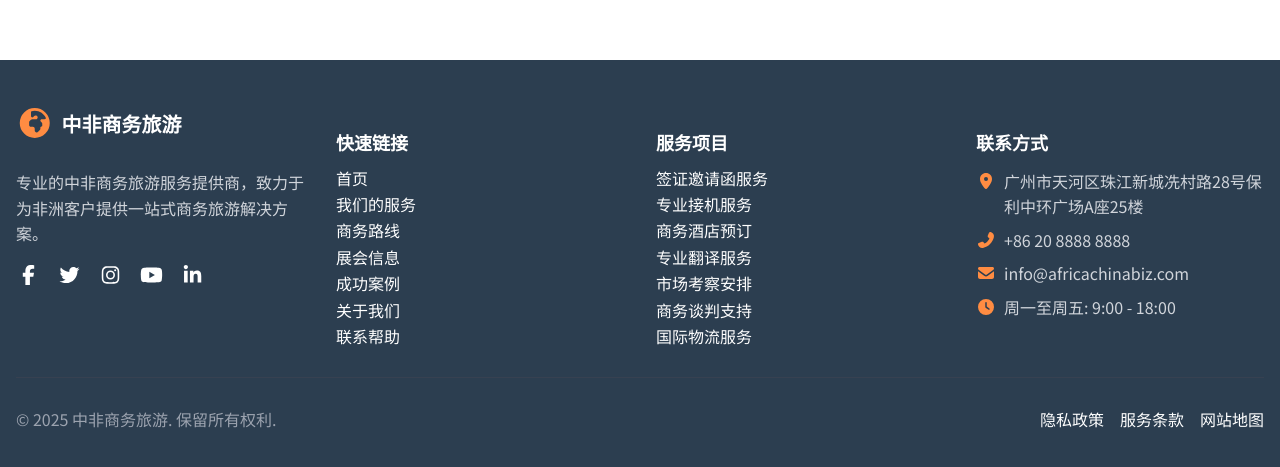
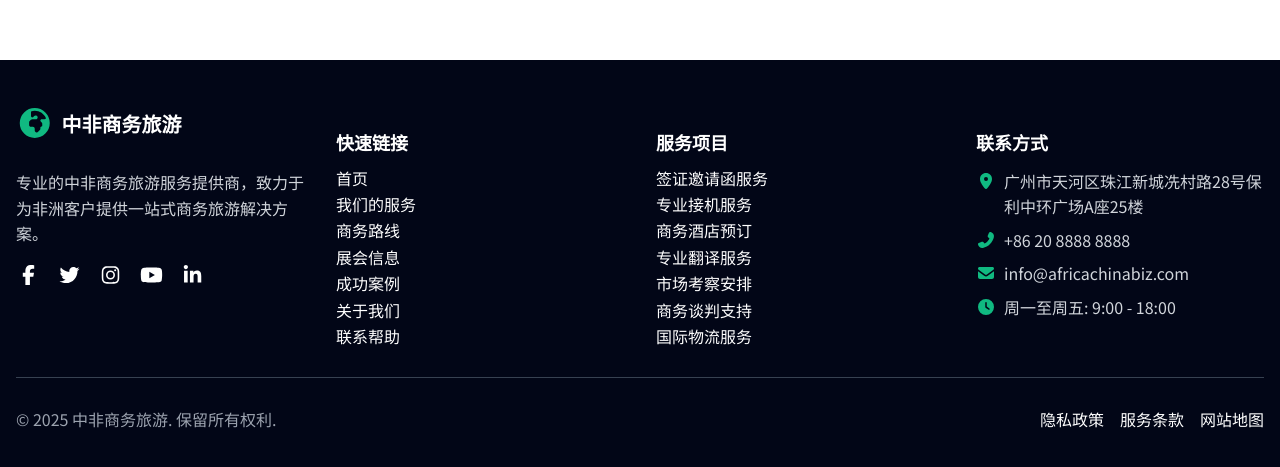
Before and after one commit to TwinTailTown/travelweb, a Next.js app: page /routes in a window 1280 px wide. Shown: the part 2876-3343 px from the top of the page. Built offline with nearby package versions, Linux system fonts and the light colour scheme.

Commit message:
修改导航栏颜色

```diff
--- a/app/globals.scss
+++ b/app/globals.scss
@@ -1,33 +1,33 @@
-// 颜色变量 - 橙色为主色，绿色为次色
+// 颜色变量 - 绿色为主色，橙色为辅色（深色主题）
 :root {
-  // 主色系 - 橙色
-  --primary-color: #FF8C42;
-  --primary-color-light: #FFB366;
-  --primary-color-dark: #E67A2E;
-  --primary-color-hover: #FF7A29;
+  // 主色系 - 绿色
+  --primary-color: #10b981;
+  --primary-color-light: #34d399;
+  --primary-color-dark: #059669;
+  --primary-color-hover: #16a34a;
 
-  // 次色系 - 绿色
-  --secondary-color: #4CAF50;
-  --secondary-color-light: #66BB6A;
-  --secondary-color-dark: #388E3C;
-  --secondary-color-hover: #45A049;
+  // 次色系 - 橙色
+  --secondary-color: #ff8c42;
+  --secondary-color-light: #ffb366;
+  --secondary-color-dark: #e67a2e;
+  --secondary-color-hover: #ff7a29;
 
   // 辅助色
-  --accent-color: #FFA726;
-  --dark-color: #2C3E50;
-  --light-color: #F5F7FA;
-  --text-color: #333333;
-  --text-light: #6B7280;
-  --border-color: #E0E0E0;
+  --accent-color: #f97316;
+  --dark-color: #020617;
+  --light-color: #0b1120;
+  --text-color: #f9fafb;
+  --text-light: #9ca3af;
+  --border-color: #1f2937;
 
   // 背景色
-  --bg-primary: #FFFFFF;
-  --bg-secondary: #F9FAFB;
-  --bg-light: #FFF8F3;
+  --bg-primary: #020617;
+  --bg-secondary: #050a12;
+  --bg-light: #0b1120;
 
   // 状态色
-  --success-color: #4CAF50;
-  --warning-color: #FF9800;
+  --success-color: #22c55e;
+  --warning-color: #f97316;
   --error-color: #F44336;
   --info-color: #2196F3;
 
@@ -51,7 +51,9 @@ html {
 body {
   font-family: var(--font-noto-sans-sc), 'Noto Sans SC', sans-serif;
   overflow-x: hidden;
-  background-color: #f9fafb;
+  background: radial-gradient(circle at top, rgba(16, 185, 129, 0.18), transparent 55%),
+    var(--bg-primary);
+  color: var(--text-color);
   margin: 0;
   padding: 0;
 }
@@ -64,7 +66,8 @@ nav {
   right: 0 !important;
   width: 100% !important;
   z-index: 50 !important;
-  background-color: white !important;
+  background: rgba(255, 255, 255, 0.96) !important;
+  backdrop-filter: blur(16px);
   box-shadow: 0 4px 6px -1px rgba(0, 0, 0, 0.1), 0 2px 4px -1px rgba(0, 0, 0, 0.06) !important;
 }
 
--- a/components/LogisticsServices.module.scss
+++ b/components/LogisticsServices.module.scss
@@ -1,6 +1,7 @@
 .section {
     padding: 4rem 0;
-    background: linear-gradient(to bottom, #f8f9fa, #ffffff);
+    background: radial-gradient(circle at top, rgba(16, 185, 129, 0.2), transparent 55%),
+        var(--bg-secondary);
     overflow: hidden;
 }
 
--- a/components/Navigation.module.scss
+++ b/components/Navigation.module.scss
@@ -1,6 +1,5 @@
 .nav {
-  background-color: white;
-  box-shadow: 0 4px 6px -1px rgba(0, 0, 0, 0.1), 0 2px 4px -1px rgba(0, 0, 0, 0.06);
+  background-color: transparent;
   position: fixed;
   width: 100%;
   z-index: 50;
@@ -77,7 +76,7 @@
   position: relative;
   transition: all 0.3s ease;
   text-decoration: none;
-  color: #1f2937;
+  color: #1f2937 !important;
   font-weight: 500;
 
   &::after {
@@ -87,12 +86,12 @@
     height: 2px;
     bottom: -2px;
     left: 0;
-    background-color: var(--primary-color);
+    background-color: var(--secondary-color);
     transition: width 0.3s ease;
   }
 
   &:hover {
-    color: var(--primary-color);
+    color: var(--secondary-color);
   }
 
   &:hover::after,
@@ -109,10 +108,10 @@
 .languageButton {
   display: flex;
   align-items: center;
-  color: #1f2937;
+  color: #1f2937 !important;
 
   &:hover {
-    color: var(--primary-color);
+    color: var(--secondary-color);
   }
 }
 
@@ -129,9 +128,10 @@
   display: none;
   position: absolute;
   right: 0;
-  background-color: white;
+  background-color: #ffffff;
   min-width: 120px;
   box-shadow: 0 10px 15px -3px rgba(0, 0, 0, 0.1), 0 4px 6px -2px rgba(0, 0, 0, 0.05);
+  border: 1px solid #e5e7eb;
   z-index: 100;
   border-radius: 0.25rem;
   margin-top: 0.5rem;
@@ -147,7 +147,7 @@
   display: block;
   text-decoration: none;
   transition: all 0.3s;
-  color: #1f2937;
+  color: #1f2937 !important;
 
   &:hover {
     background-color: #f3f4f6;
@@ -156,7 +156,7 @@
 
 .mobileMenuButton {
   display: flex;
-  color: #1f2937;
+  color: #1f2937 !important;
   width: 2.5rem;
   height: 2.5rem;
   align-items: center;
@@ -196,13 +196,13 @@
   display: block;
   padding-top: 0.75rem;
   padding-bottom: 0.75rem;
-  color: #1f2937;
+  color: #1f2937 !important;
   text-decoration: none;
   touch-action: manipulation;
 
   &:hover,
   &:active {
-    color: var(--primary-color);
+    color: var(--secondary-color);
   }
 }
 
```
Also changed, not shown: components/Services.module.scss (+6 -5 lines).
